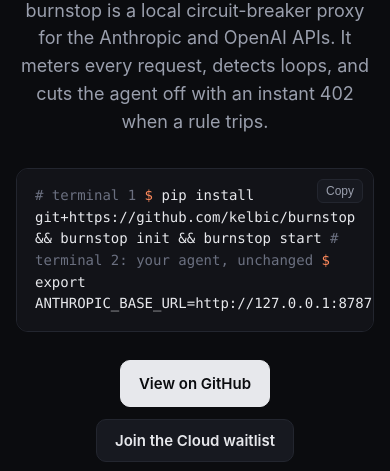
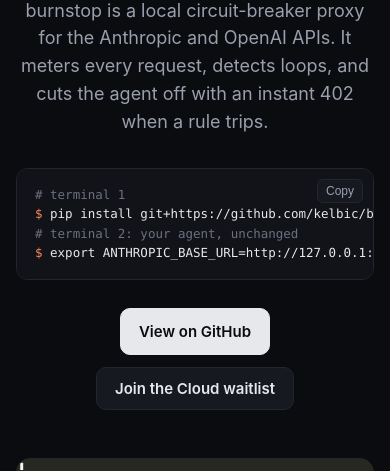
Before and after one commit to kelbic/burnstop, a plain HTML site: page docs/index.html in a window 390 px wide. Shown: the part 310-781 px from the top of the page. Drawn offline with Linux system fonts and the light colour scheme.

Commit message:
landing: keep the install snippet on separate lines (white-space: pre), smaller on phones
Co-Authored-By: Claude Opus 5.5 <noreply@anthropic.com>
Claude-Session: https://claude.ai/code/session_01UfnK7EoF37WdVY8NtsotkH

```diff
--- a/docs/index.html
+++ b/docs/index.html
@@ -34,7 +34,7 @@
   .sub { color: var(--muted); font-size: 18px; max-width: 640px; margin: 0 auto 32px; }
   .code { position: relative; text-align: left; max-width: 620px; margin: 0 auto 28px; background: var(--panel);
     border: 1px solid var(--line); border-radius: 12px; padding: 16px 18px; font-family: var(--mono);
-    font-size: 14px; overflow-x: auto; }
+    font-size: 14px; overflow-x: auto; white-space: pre; padding-right: 72px; }
   .code .c { color: var(--dim); }
   .code .p { color: var(--accent-2); user-select: none; }
   .copy { position: absolute; top: 10px; right: 10px; font-size: 12px; color: var(--muted);
@@ -85,7 +85,8 @@
   .note { font-size: 13px; color: var(--dim); margin-top: 14px; min-height: 18px; }
   .note.ok { color: var(--ok); }
   .note.err { color: var(--accent); }
-  @media (max-width: 820px) { .grid { grid-template-columns: 1fr; } .nav-links .hide-sm { display: none; } }
+  @media (max-width: 820px) { .grid { grid-template-columns: 1fr; } .nav-links .hide-sm { display: none; }
+    .code { font-size: 12.5px; } }
 </style>
 </head>
 <body>
```
